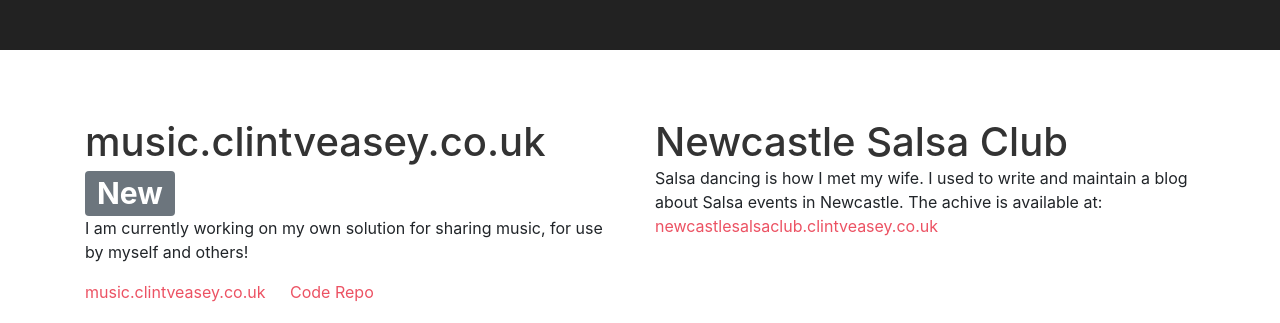
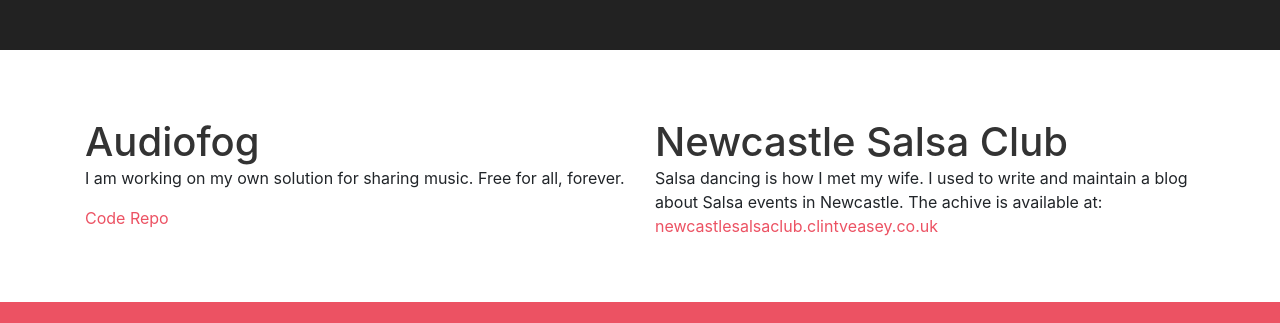
Before and after one commit to veasey/personal, a plain HTML site: page about.html in a window 1280 px wide. Shown: the part 2894-3217 px from the top of the page. Drawn offline with nearby package versions, Linux system fonts and the light colour scheme.

Commit message:
change music link to audiofog, remove link to demo for now

```diff
--- a/about.html
+++ b/about.html
@@ -96,9 +96,9 @@
       <div class="container">
         <div class="row py-5">
           <div class="col">
-            <h1>music.clintveasey.co.uk <span class="badge badge-secondary">New</span></h1>
-            <p>I am currently working on my own solution for sharing music, for use by myself and others!</p>
-            <a href="https://music.clintveasey.co.uk" class="card-link">music.clintveasey.co.uk</a>
+            <h1>Audiofog</h1>
+            <p>I am working on my own solution for sharing music. Free for all, forever.</p>
+            <!-- <a href="https://music.clintveasey.co.uk" class="card-link">music.clintveasey.co.uk</a> -->
             <a href="https://github.com/veasey/AudioFog" class="card-link">Code Repo</a>
           </div>
           <div class="col">
```
